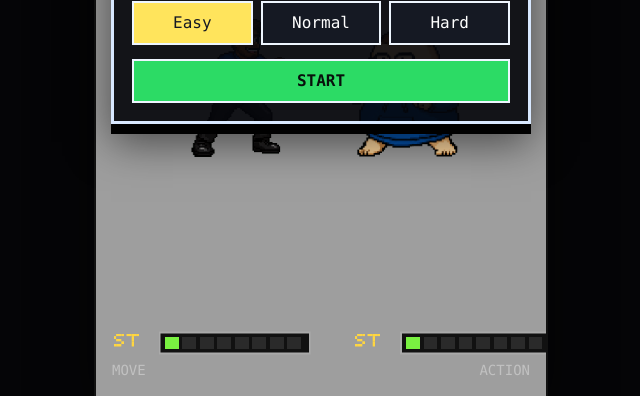
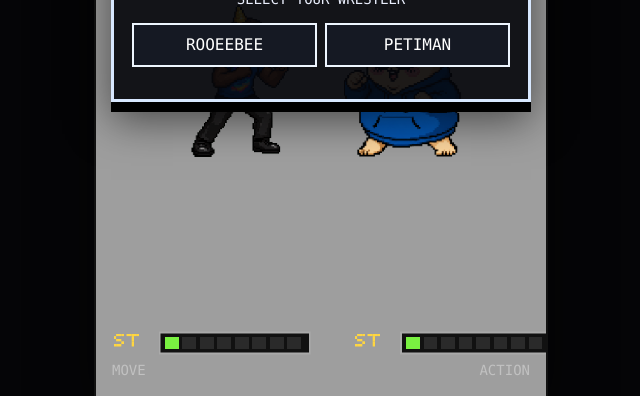
Before and after one commit to petimaru/2dkakuto, a plain HTML site: page index.html in a window 1280 px wide. Shown: the part 404-800 px from the top of the page, without its empty margins (319-959 px from the left). Drawn offline with Linux system fonts and the light colour scheme.

Commit message:
Add character select and fix KO portrait flips

```diff
--- a/index.html
+++ b/index.html
@@ -23,13 +23,21 @@
 
       <section id="menu" class="menu-panel">
         <h1>PIXEL PRO WRESTLING</h1>
-        <p>ROOEEBEE vs PETIMAN</p>
-        <div class="difficulty-row" role="group" aria-label="Difficulty">
-          <button class="difficulty-button is-active" data-difficulty="easy">Easy</button>
-          <button class="difficulty-button" data-difficulty="normal">Normal</button>
-          <button class="difficulty-button" data-difficulty="hard">Hard</button>
+        <p id="menuMatchup">SELECT YOUR WRESTLER</p>
+        <div id="characterStep">
+          <div class="character-row" role="group" aria-label="Character">
+            <button class="character-button" data-character="rooeeebee">ROOEEBEE</button>
+            <button class="character-button" data-character="petiman">PETIMAN</button>
+          </div>
         </div>
-        <button id="startButton" class="primary-button">START</button>
+        <div id="difficultyStep" hidden>
+          <div class="difficulty-row" role="group" aria-label="Difficulty">
+            <button class="difficulty-button is-active" data-difficulty="easy">Easy</button>
+            <button class="difficulty-button" data-difficulty="normal">Normal</button>
+            <button class="difficulty-button" data-difficulty="hard">Hard</button>
+          </div>
+          <button id="startButton" class="primary-button">START</button>
+        </div>
       </section>
 
       <section id="result" class="result-panel" hidden>
--- a/src/game.js
+++ b/src/game.js
@@ -4,6 +4,9 @@
   const canvas = document.getElementById("game");
   const ctx = canvas.getContext("2d");
   const menu = document.getElementById("menu");
+  const menuMatchup = document.getElementById("menuMatchup");
+  const characterStep = document.getElementById("characterStep");
+  const difficultyStep = document.getElementById("difficultyStep");
   const result = document.getElementById("result");
   const resultTitle = document.getElementById("resultTitle");
   const resultReason = document.getElementById("resultReason");
@@ -11,6 +14,7 @@
   const restartButton = document.getElementById("restartButton");
   const moveZone = document.getElementById("moveZone");
   const actionZone = document.getElementById("actionZone");
+  const characterButtons = [...document.querySelectorAll(".character-button")];
   const difficultyButtons = [...document.querySelectorAll(".difficulty-button")];
 
   const W = canvas.width;
@@ -32,6 +36,11 @@
     hard: { label: "Hard", aiDelay: 0.36, aiAggression: 0.76, mash: 8.2, defense: 1.05 },
   };
 
+  const characters = {
+    rooeeebee: { name: "ROOEEBEE", width: 116, height: 246, normalHeight: 252, koHeight: 244, koScale: 0.6 },
+    petiman: { name: "PETIMAN", width: 132, height: 210, normalHeight: 214, koHeight: 212, koScale: 0.8 },
+  };
+
   const moves = {
     punch: { label: "PUNCH", damage: 7, range: 78, stun: 0.18, cost: 8 },
     highKick: { label: "HIGH KICK", damage: 11, range: 92, stun: 0.3, cost: 13 },
@@ -45,9 +54,10 @@
   const game = {
     state: "menu",
     difficulty: "easy",
+    playerCharacter: "rooeeebee",
     time: matchSeconds,
     timerCarry: 0,
-    message: "SELECT DIFFICULTY",
+    message: "SELECT YOUR WRESTLER",
     messageTimer: 0,
     shake: 0,
     last: performance.now(),
@@ -61,8 +71,8 @@
     winner: null,
   };
 
-  const p1 = makeFighter("ROOEEBEE", 230, 1, true);
-  const p2 = makeFighter("PETIMAN", 490, -1, false);
+  const p1 = makeFighter("rooeeebee", 230, 1, true);
+  const p2 = makeFighter("petiman", 490, -1, false);
   const arenaImage = loadSprite("./assets/backgrounds/ring-arena.png");
   const figureFourImages = {
     rooeeebee: loadSprite("./assets/sprites/figure-four.png"),
@@ -110,9 +120,11 @@
     return img;
   }
 
-  function makeFighter(name, x, facing, player) {
+  function makeFighter(character, x, facing, player) {
+    const config = characters[character];
     return {
-      name,
+      name: config.name,
+      character,
       x,
       y: floorY,
       vx: 0,
@@ -120,8 +132,8 @@
       facing,
       hp: 100,
       sp: 22,
-      width: player ? 116 : 132,
-      height: player ? 246 : 210,
+      width: config.width,
+      height: config.height,
       guard: 0,
       stun: 0,
       tired: 0,
@@ -144,9 +156,21 @@
     };
   }
 
+  function opponentCharacter(character) {
+    return character === "rooeeebee" ? "petiman" : "rooeeebee";
+  }
+
+  function previewSelectedMatchup() {
+    const cpuCharacter = opponentCharacter(game.playerCharacter);
+    Object.assign(p1, makeFighter(game.playerCharacter, 230, 1, true));
+    Object.assign(p2, makeFighter(cpuCharacter, 490, -1, false));
+    menuMatchup.textContent = `${p1.name} vs ${p2.name}`;
+  }
+
   function resetMatch() {
-    Object.assign(p1, makeFighter("ROOEEBEE", 230, 1, true));
-    Object.assign(p2, makeFighter("PETIMAN", 490, -1, false));
+    const cpuCharacter = opponentCharacter(game.playerCharacter);
+    Object.assign(p1, makeFighter(game.playerCharacter, 230, 1, true));
+    Object.assign(p2, makeFighter(cpuCharacter, 490, -1, false));
     game.state = "play";
     game.time = matchSeconds;
     game.timerCarry = 0;
@@ -203,6 +227,17 @@
     result.hidden = true;
   }
 
+  characterButtons.forEach((button) => {
+    button.addEventListener("click", () => {
+      game.playerCharacter = button.dataset.character;
+      characterButtons.forEach((b) => b.classList.toggle("is-active", b === button));
+      previewSelectedMatchup();
+      characterStep.hidden = true;
+      difficultyStep.hidden = false;
+      game.message = "SELECT DIFFICULTY";
+    });
+  });
+
   difficultyButtons.forEach((button) => {
     button.addEventListener("click", () => {
       game.difficulty = button.dataset.difficulty;
@@ -215,7 +250,12 @@
   restartButton.addEventListener("click", () => {
     result.hidden = true;
     menu.hidden = false;
+    characterStep.hidden = false;
+    difficultyStep.hidden = true;
+    characterButtons.forEach((button) => button.classList.remove("is-active"));
+    menuMatchup.textContent = "SELECT YOUR WRESTLER";
     game.state = "menu";
+    game.message = "SELECT YOUR WRESTLER";
   });
 
   const input = {
@@ -1291,7 +1331,7 @@
   }
 
   function drawPortraitSprite(x, y, size, f, left) {
-    const set = f.player ? spriteImages.rooeeebee : spriteImages.petiman;
+    const set = spriteImages[f.character];
     const mood = f.hp <= 0 ? "ko" : f.hp <= 50 ? "tired" : "idle";
     const img = set[mood];
     if (!img || !img.complete || img.naturalWidth === 0) return false;
@@ -1301,7 +1341,7 @@
     ctx.beginPath();
     ctx.rect(x, y, size, size);
     ctx.clip();
-    if (left) {
+    if (left || (f.character === "petiman" && mood === "ko")) {
       ctx.drawImage(img, crop.x, crop.y, crop.w, crop.h, x, y, size, size);
     } else {
       ctx.translate(x + size, y);
@@ -1314,7 +1354,7 @@
 
   function portraitCrop(f, mood, img) {
     const fallback = { x: img.naturalWidth * 0.25, y: 0, w: img.naturalWidth * 0.5, h: img.naturalWidth * 0.5 };
-    const crops = f.player
+    const crops = f.character === "rooeeebee"
       ? {
           idle: [230, 0, 420, 420],
           tired: [300, 0, 390, 390],
@@ -1395,13 +1435,13 @@
   }
 
   function drawFighterBody(f, portrait) {
-    const isP1 = f.player;
+    const isRooeeebee = f.character === "rooeeebee";
     const bob = portrait ? 0 : Math.sin(performance.now() / 130) * 3;
     ctx.translate(0, bob);
 
     if (!portrait && drawCharacterSprite(f)) return;
 
-    if (isP1) {
+    if (isRooeeebee) {
       ctx.fillStyle = "#171717";
       ctx.fillRect(-35, -58, 24, 58);
       ctx.fillRect(8, -58, 24, 58);
@@ -1468,7 +1508,7 @@
   }
 
   function drawCharacterSprite(f) {
-    const set = f.player ? spriteImages.rooeeebee : spriteImages.petiman;
+    const set = spriteImages[f.character];
     let img = set.idle;
     if (isKoFlying(f)) img = set.damage;
     else if (f.hp <= 0) img = set.ko;
@@ -1480,9 +1520,11 @@
     else if (f.attack > 0 && set[f.attackKind]) img = set[f.attackKind];
     else if (f.dash > 0) img = set.run[Math.floor(performance.now() / 100) % set.run.length];
     if (!img.complete || img.naturalWidth === 0) return false;
-    const koScale = img === set.ko ? (f.player ? 0.6 : 0.8) : 1;
-    const targetHeight = (f.player ? 252 : 214) * koScale;
+    const config = characters[f.character];
+    const koScale = img === set.ko ? config.koScale : 1;
+    const targetHeight = config.normalHeight * koScale;
     const targetWidth = targetHeight * (img.naturalWidth / img.naturalHeight);
+    if (f.character === "petiman" && img === set.ko && f.facing === -1) ctx.scale(-1, 1);
     ctx.drawImage(img, -targetWidth / 2, -targetHeight, targetWidth, targetHeight);
     return true;
   }
@@ -1490,7 +1532,7 @@
   function drawSubmissionHold() {
     if (!game.submission) return;
     const s = game.submission;
-    const img = s.attacker === p1 ? figureFourImages.rooeeebee : figureFourImages.petiman;
+    const img = figureFourImages[s.attacker.character];
     if (!img.complete || img.naturalWidth === 0) return;
 
     const centerX = (s.attacker.x + s.defender.x) / 2;
@@ -1508,18 +1550,18 @@
     if (!game.throwAnim) return;
     const anim = game.throwAnim;
     const t = clamp(anim.timer / anim.duration, 0, 1);
-    const attackerSet = anim.attacker.player ? spriteImages.rooeeebee : spriteImages.petiman;
-    const defenderSet = anim.defender.player ? spriteImages.rooeeebee : spriteImages.petiman;
+    const attackerSet = spriteImages[anim.attacker.character];
+    const defenderSet = spriteImages[anim.defender.character];
 
     const attackerImg = anim.kind === "headbutt" ? attackerSet.punch : attackerSet.grab;
     const attackerTilt = anim.kind === "backdrop" ? 0.35 * anim.dir : 0;
-    drawSpriteAt(anim.attacker, attackerImg, anim.ax, anim.ay, anim.dir, attackerTilt, anim.attacker.player ? 252 : 214);
+    drawSpriteAt(anim.attacker, attackerImg, anim.ax, anim.ay, anim.dir, attackerTilt, characters[anim.attacker.character].normalHeight);
 
     let x = anim.ax + anim.dir * 58;
     let y = anim.ay - 46;
     let rotation = -0.6 * anim.dir;
     let img = defenderSet.damage;
-    let height = anim.defender.player ? 244 : 212;
+    let height = characters[anim.defender.character].koHeight;
 
     if (anim.kind === "headbutt") {
       const p = t;
@@ -1573,7 +1615,8 @@
   }
 
   function koSpriteHeight(f) {
-    return f.player ? 244 * 0.6 : 212 * 0.8;
+    const config = characters[f.character];
+    return config.koHeight * config.koScale;
   }
 
   function drawSpriteAt(f, img, x, y, facing, rotation, targetHeight) {
--- a/styles.css
+++ b/styles.css
@@ -106,13 +106,22 @@ button {
   font-size: 14px;
 }
 
+.character-row,
 .difficulty-row {
   display: grid;
-  grid-template-columns: repeat(3, 1fr);
   gap: 8px;
   margin-bottom: 14px;
 }
 
+.character-row {
+  grid-template-columns: repeat(2, 1fr);
+}
+
+.difficulty-row {
+  grid-template-columns: repeat(3, 1fr);
+}
+
+.character-button,
 .difficulty-button,
 .primary-button {
   min-height: 44px;
@@ -122,6 +131,7 @@ button {
   cursor: pointer;
 }
 
+.character-button.is-active,
 .difficulty-button.is-active {
   background: #ffe45c;
   color: #151923;
```
